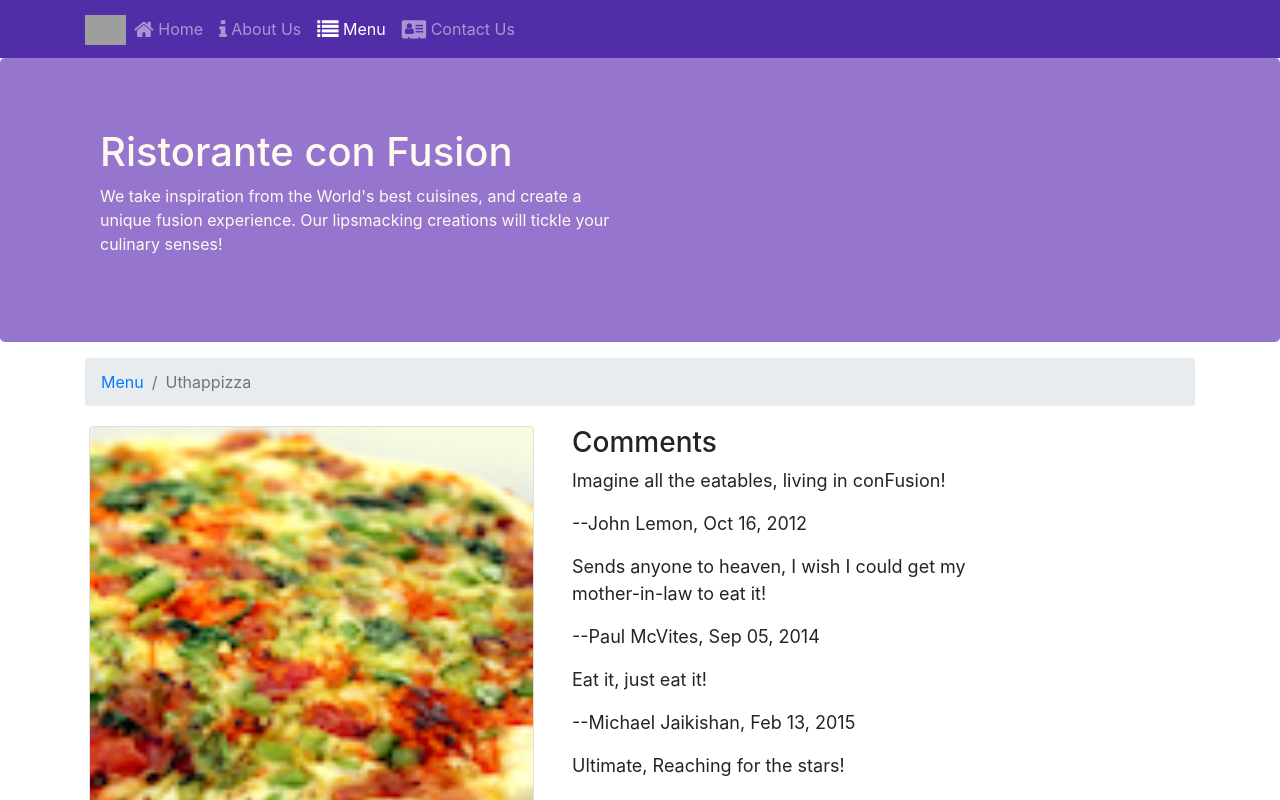
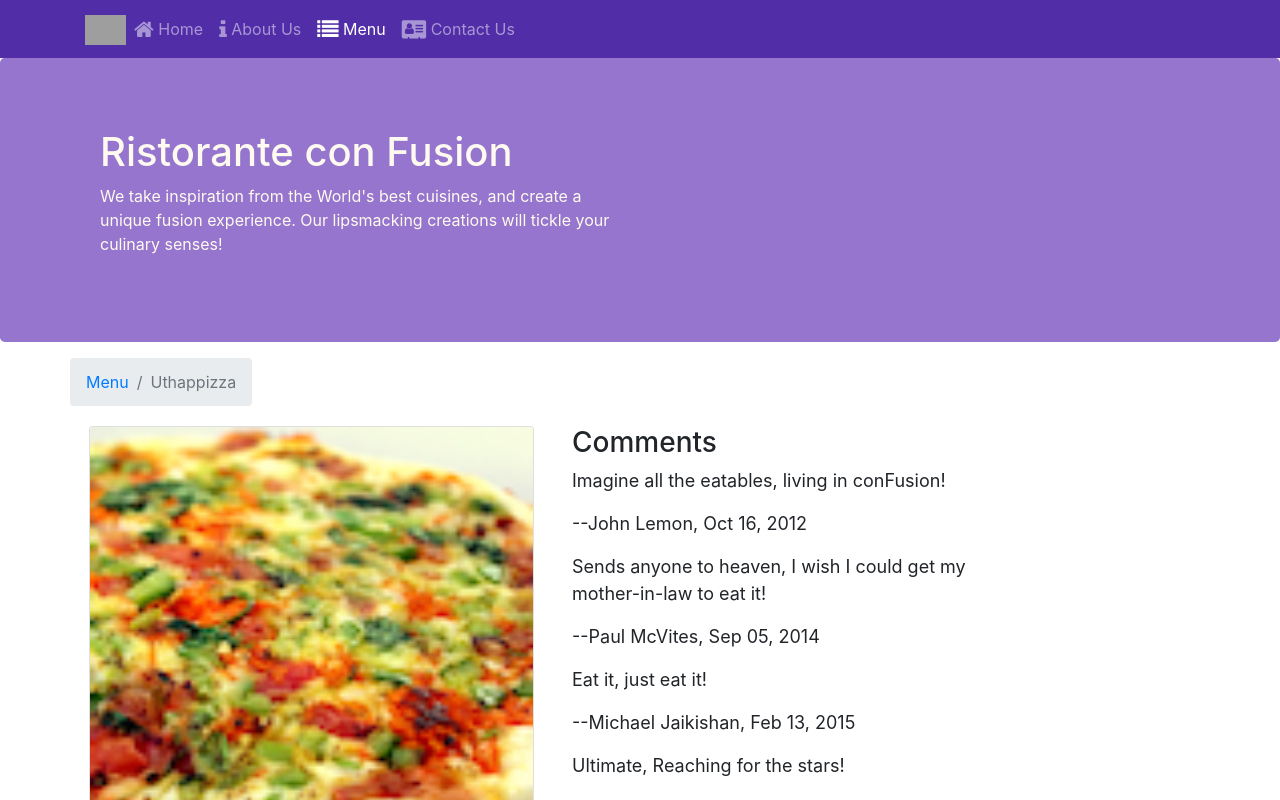
Before and after one commit to srjshrivastav/Coursera-Full-Stack-Specialization, a React (Create React App) app in the folder React/: page /menu/0 in a window 1280 px wide. Shown: the top 800 px of the page. Built offline with nearby package versions, Linux system fonts and the light colour scheme; grey boxes are pictures that could not be loaded.

Commit message:
minor UI change

```diff
--- a/React/src/components/DishDetailComponent.js
+++ b/React/src/components/DishDetailComponent.js
@@ -15,14 +15,12 @@ export default function DishDetail(props) {
   return (
     <div>
       <div className="row">
-        <div className="col-12">
         <Breadcrumb>
           <BreadcrumbItem>
             <Link to="/menu">Menu</Link>
           </BreadcrumbItem>
           <BreadcrumbItem active>{dish.name}</BreadcrumbItem>
         </Breadcrumb>
-        </div>
       </div>
       <div className="row">
         <div className="col-12 col-sm-5 m-1">
```
Lines whose indentation alone changed are shown as unchanged.
